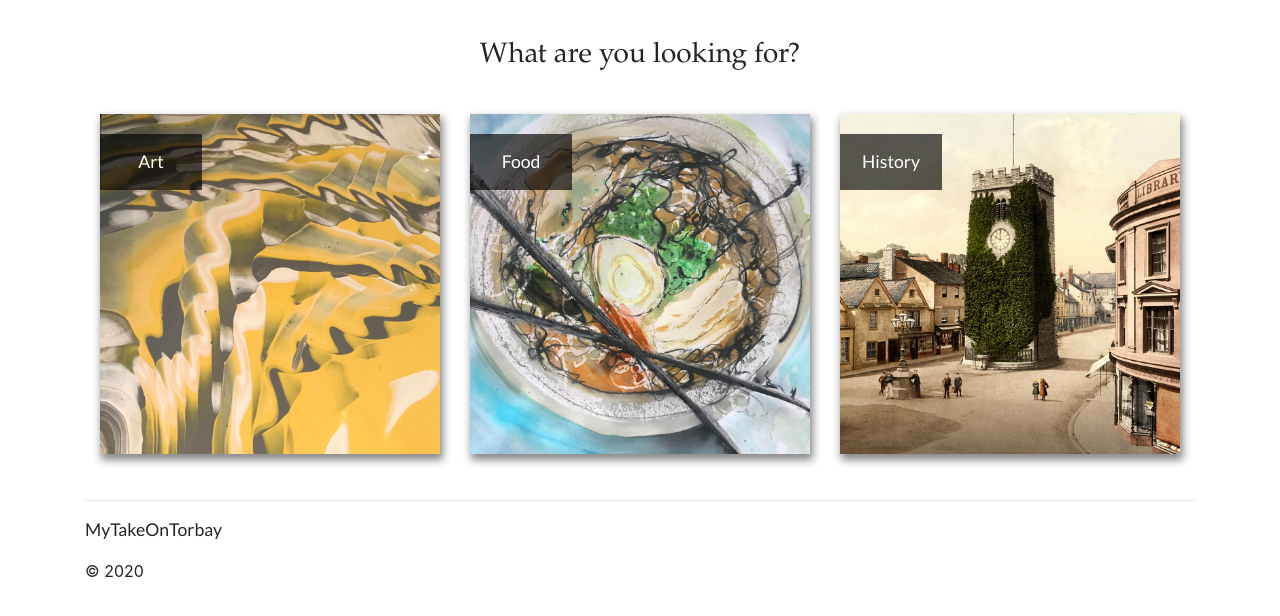
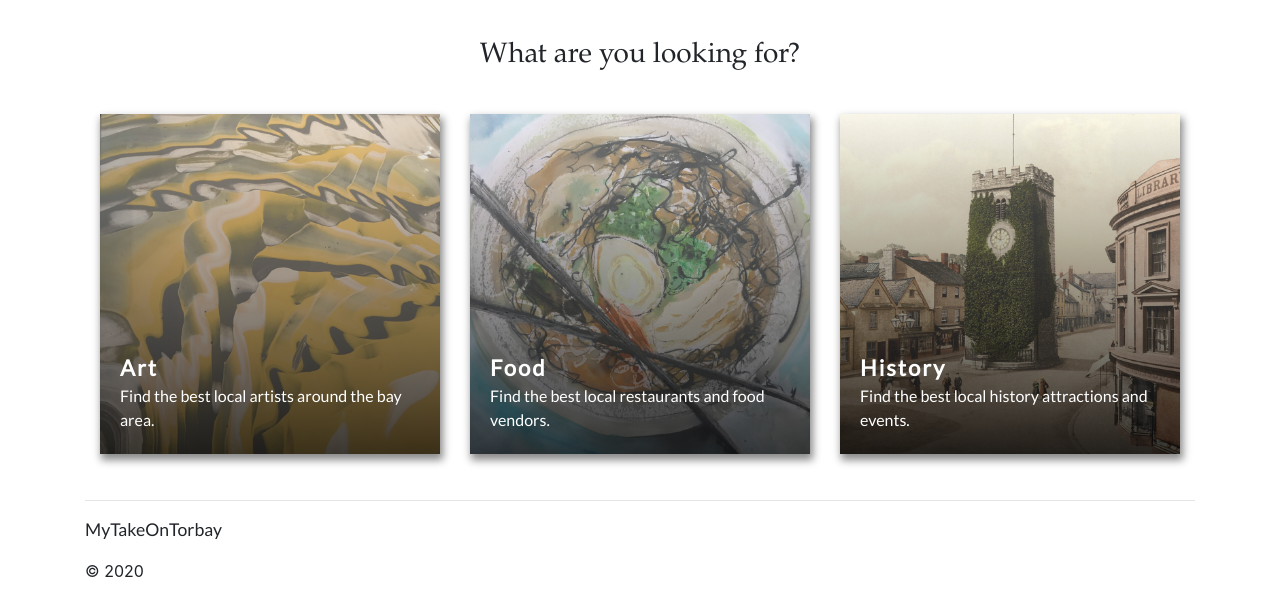
Before and after one commit to charlesday99/Python-Events-Manager, a Flask app: page / in a window 1280 px wide. Shown: the part 59-675 px from the top of the page. Run offline with Flask 2, Linux system fonts and the light colour scheme; some libraries are stand-ins or nearby versions.

Commit message:
Changed tile styling again. More akin to adobe tiles. (need to clean up css).

```diff
--- a/app/static/css/stylesheet.css
+++ b/app/static/css/stylesheet.css
@@ -87,7 +87,17 @@ p {
 	box-shadow: 2px 5px 8px 1px #888888;
 }
 
+.gradient-overlay {
+	width: 100%;
+	height: 100%;
+	position: absolute;
+	top:0;
+	left:0;
+	background-image: linear-gradient(to bottom, rgba(255, 255, 255, 0.30), rgba(10, 10, 10, 0.80));
+}
+
 .proj-img {
+	z-index: -1;
 	position: absolute;
 	width: 100%;
 	height: 100%;
@@ -97,13 +107,32 @@ p {
 }
 
 .imageCaption {
-	top: 20px;
+	position: absolute;
+	text-align: left;
+	width:100%;
+	bottom: 70px;
+	left: 20px;
+}
+
+.imageCaptionTitle {
+	font-family: lato;
+	font-size: 22px;
+	font-weight: bold;
+	letter-spacing: 2px;
+    color: #FFF;
 	min-width: 30%;
-	max-width: 90%;
-	padding: 15px;
+	max-width: 85%;
+	margin-bottom: 0px;
+}
+
+.imageCaptionDesc {
+	font-family: lato;
+	font-size: 16px;
     position: absolute;
     color: #FFF;
-	background: rgba(0, 0, 0, .65);
+	min-width: 30%;
+	max-width: 85%;
+	margin-bottom: 0px;
 }
 
 .fade-in {
--- a/app/templates/blog.html
+++ b/app/templates/blog.html
@@ -12,6 +12,7 @@
       {% for entry in object_list %}
       <div class="col-lg-4 col-md-6 text-center">
         <div class="image-container">
+          <div class="gradient-overlay"></div>
           {% if entry.banner_id %}
           <img class="proj-img" src="{{ banner_images[entry.banner_id] }}" alt="{{ entry.title }} thumbnail.">
           {% else %}
@@ -25,7 +26,10 @@
               <img class="proj-img" src="/img/placeholder.jpg" alt="{{ entry.title }} thumbnail.">
             {% endif %}
           {% endif %}
-          <p class="imageCaption">{{ entry.title }}</p>
+          <div class="imageCaption">
+            <p style="font-size: 18px" class="imageCaptionTitle">{{ entry.title }}</p>
+            <p class="imageCaptionDesc">This is the posts description. This is the posts description.</p>
+          </div>
         </div>
       </div>
       {% else %}
--- a/app/templates/index.html
+++ b/app/templates/index.html
@@ -13,24 +13,36 @@
       <div class="col-lg-4 col-md-6 text-center">
         <div class="image-container">
           <a href="{{ url_for('blog', q='art') }}">
+            <div class="gradient-overlay"></div>
             <img class="proj-img" src="/img/artCategory.jpg" alt="artCategory">
-            <p class="imageCaption">Art</p>
+            <div class="imageCaption">
+              <p class="imageCaptionTitle">Art</p>
+              <p class="imageCaptionDesc">Find the best local artists around the bay area.</p>
+            </div>
           </a>
         </div>
       </div>
       <div class="col-lg-4 col-md-6 text-center">
         <div class="image-container">
           <a href="{{ url_for('blog', q='food') }}">
+            <div class="gradient-overlay"></div>
             <img class="proj-img" src="/img/foodCategory.jpg" alt="foodCategory">
-            <p class="imageCaption">Food</p>
+            <div class="imageCaption">
+              <p class="imageCaptionTitle">Food</p>
+              <p class="imageCaptionDesc">Find the best local restaurants and food vendors.</p>
+            </div>
           </a>
         </div>
       </div>
       <div class="col-lg-4 col-md-6 text-center">
         <div class="image-container">
           <a href="{{ url_for('blog', q='history') }}">
+            <div class="gradient-overlay"></div>
             <img class="proj-img" src="/img/historyCategory.jpg" alt="historyCategory">
-            <p class="imageCaption">History</p>
+            <div class="imageCaption">
+              <p class="imageCaptionTitle">History</p>
+              <p class="imageCaptionDesc">Find the best local history attractions and events.</p>
+            </div>
           </a>
         </div>
       </div>
```
